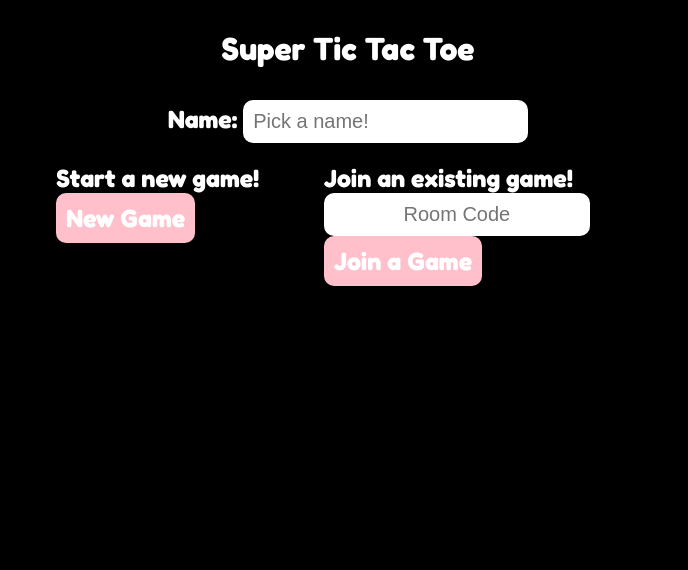
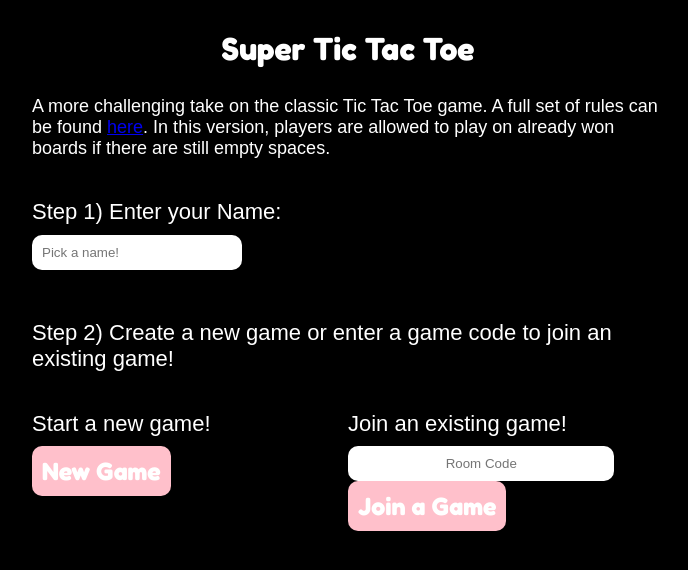
Before and after one commit to asharp02/SuperTicTacToe, a Flask app: page / in a window 1280 px wide. Shown: the top 570 px of the page, without its empty margins (292-980 px from the left). Run offline with Flask 3, Linux system fonts and the light colour scheme; some libraries are stand-ins or nearby versions.

Commit message:
more landing page styling

```diff
--- a/flask-game/static/css/style.css
+++ b/flask-game/static/css/style.css
@@ -2,7 +2,7 @@
 body {
     background-color: black;
     color: white;
-    font-family: 'Fredoka', sans-serif;
+    font-family: Arial, Helvetica, sans-serif;
 }
 
 .content {
@@ -22,8 +22,12 @@ body {
 .actions {
     display: flex;
     gap: 40px;
-    justify-content: space-evenly;
+    justify-content: space-between;
 
+}
+
+.actions label {
+    line-height: 2;
 }
 
 button {
@@ -73,7 +77,7 @@ input {
     padding: 10px;
     border: 0;
     border-radius: 10px;
-    font-size: 20px;
+    width: 30%;
 }
 
 .h2 {
@@ -103,12 +107,32 @@ input {
     flex-direction: column;
     gap: 20px;
     width: 100%;
-    font-size: 25px;
+    font-size: 22px;
     height: 100%;
     justify-content: space-around;
 }
 
 .name-input {
-    margin: auto;
-    text-align: center;
+    display: flex;
+    flex-direction: column;
+    margin-bottom: 30px;
 }
+
+.rules {
+    margin-bottom: 30px;
+    font-size: 18px;
+}
+
+h1 {
+    margin-bottom: 0;
+    font-family: 'Fredoka', sans-serif;
+}
+
+label {
+    margin-bottom: 10px;
+}
+
+button:hover {
+    background-color: palevioletred;
+    transition: background-color 1s;
+}
--- a/flask-game/templates/home.html
+++ b/flask-game/templates/home.html
@@ -2,11 +2,15 @@
 {% block content %}
 <form method="post" class="button">
     <h1>Super Tic Tac Toe</h1>
+    <p class="rules">A more challenging take on the classic Tic Tac Toe game. A full set of rules can be found <a href="https://en.wikipedia.org/wiki/Ultimate_tic-tac-toe">here</a>.
+    In this version, players are allowed to play on already won boards if there are still empty spaces.
+    </p>
     <div class="form-container">
         <div class="name-input">
-            <label>Name:</label>
+            <label>Step 1) Enter your Name:</label>
             <input type="text" placeholder="Pick a name!" name="name" value="{{name}}"/>
         </div>
+        <label>Step 2) Create a new game or enter a game code to join an existing game!</label>
         <div class="actions">
             <div class="new-game-container">
                 <label>Start a new game!</label><br/>
```
